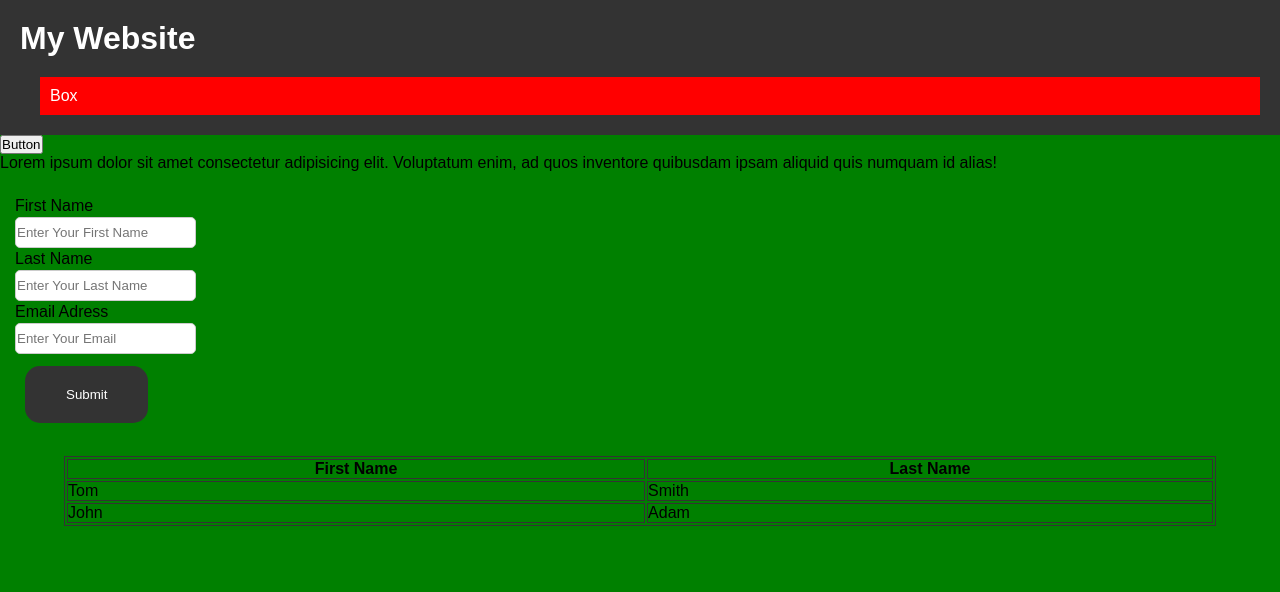
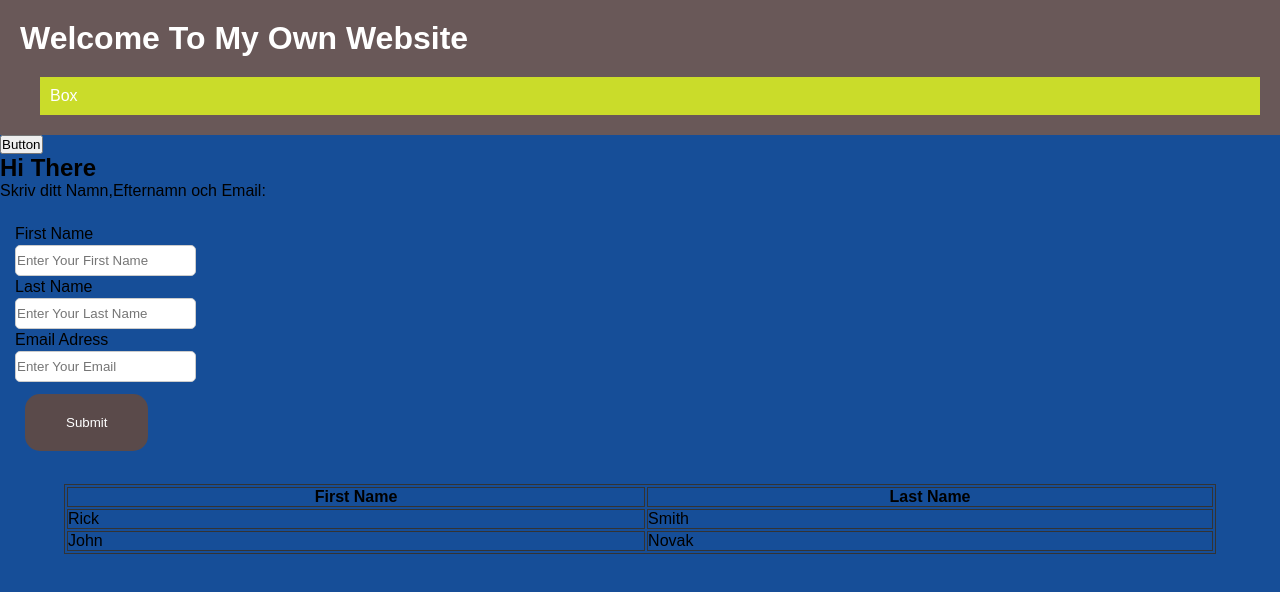
Before and after one commit to Khaled970/MyProject, a plain HTML site: page index.html in a window 1280 px wide. Drawn offline with Linux system fonts and the light colour scheme.

Commit message:
initial commit

```diff
--- a/CSS/style.css
+++ b/CSS/style.css
@@ -4,7 +4,7 @@
 }
 
 #box-1{
-    background-color: red;
+    background-color: rgb(202, 220, 42);
     margin-top: 20px;
     margin-left: 20px;
     /*padding-bottom: 10px;
@@ -16,10 +16,10 @@
 
 body{
     font-family: sans-serif;
-    background-color: green;
+    background-color: rgb(22, 78, 152);
 }
 .header {
-    background-color: #333;
+    background-color: #695858;
     color: white;
     padding: 20px;
 
@@ -32,7 +32,7 @@ body{
     width: 100px;*/
     padding: 20px 40px;
     border: 1px solid transparent;
-    background: #333;
+    background: #5a4a4a;
     color: white;
     border-radius: 15px;
     cursor: pointer;
--- a/index.html
+++ b/index.html
@@ -4,7 +4,7 @@
     <meta charset="UTF-8">
     <meta http-equiv="X-UA-Compatible" content="IE=edge">
     <meta name="viewport" content="width=device-width, initial-scale=1.0">
-    <title>CSS Sandbox</title>
+    <title>Registration Form</title>
     <link rel="stylesheet" href="css/style.css">
     <style>
 
@@ -13,23 +13,24 @@
 <body>
     <header class="main-header" id="headerMain" style="color: black;">
         <div class="header">
-            <h1>My Website</h1>
+            <h1>Welcome To My Own Website</h1>
             <div id="box-1">Box</div>
         </div>
     </header>
     <section>
         <button>Button</button>
-        <p>Lorem ipsum dolor sit amet consectetur adipisicing elit. Voluptatum enim, ad quos inventore quibusdam ipsam aliquid quis numquam id alias!</p>
+        <h1>Hi There</h1>
+        <p>Skriv ditt Namn,Efternamn och Email:</p>
 
         <form>
             <label for="First Name">First Name</label> <br>
-            <input type="text" placeholder="Enter Your First Name"> <br>
+            <input type="text" placeholder="Enter Your First Name" required> <br>
 
             <label for="Last Name">Last Name</label> <br>
-            <input type="text" placeholder="Enter Your Last Name"><br>
+            <input type="text" placeholder="Enter Your Last Name" required><br>
 
             <label for="Email">Email Adress</label> <br>
-            <input type="email" placeholder="Enter Your Email"><br>
+            <input type="email" placeholder="Enter Your Email" required><br>
 
             <input type="submit" Value="Submit" class="button"><br>
         </form>
@@ -42,12 +43,12 @@
             </thead>
             <tbody>
                 <tr>
-                    <td>Tom</td>
+                    <td>Rick</td>
                     <td>Smith</td>
                 </tr>
                 <tr>
                     <td>John</td>
-                    <td>Adam</td>
+                    <td>Novak</td>
                 </tr>
             </tbody>
         </table>
```
